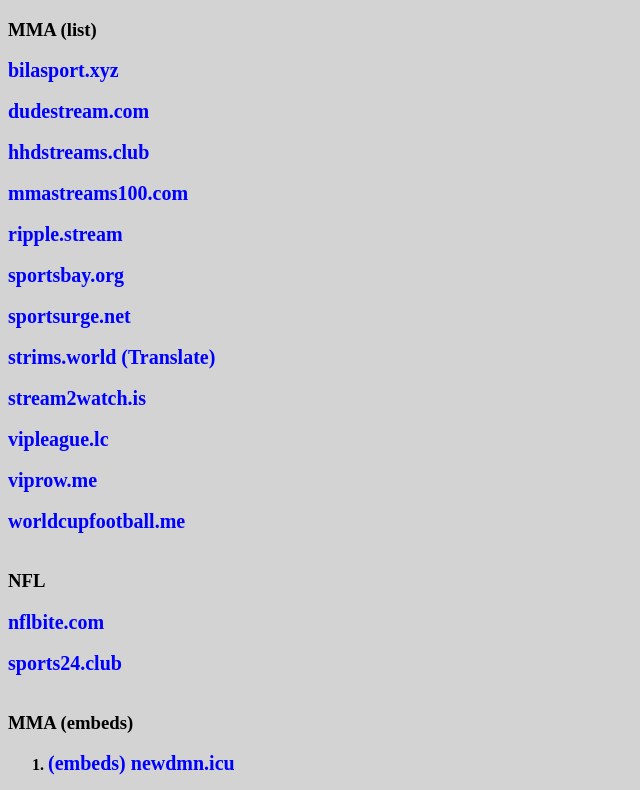
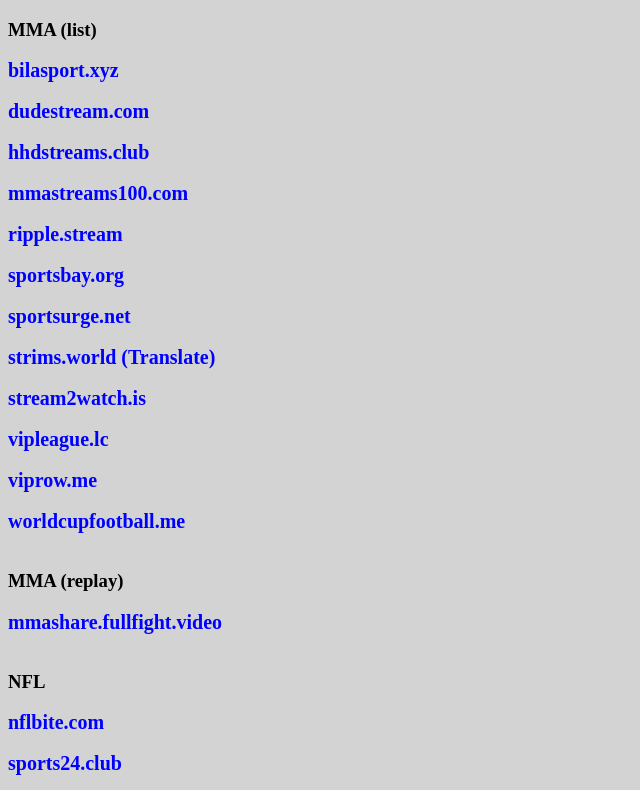
Before and after one commit to aeromady/mma, a plain HTML site: page index.html in a window 1280 px wide. Shown: the top 790 px of the page, without its empty margins (0-640 px from the left). Drawn offline with Linux system fonts and the light colour scheme.

Commit message:
Update index.html

```diff
--- a/index.html
+++ b/index.html
@@ -19,6 +19,8 @@
 	<a href="https://www.vipleague.lc/fighting-sports-stream">vipleague.lc</a><br><br>
 	<a href="https://www.viprow.me/sports-ufc-online">viprow.me</a><br><br>
 	<a href="http://www.worldcupfootball.me/ufc">worldcupfootball.me</a><br><br>
+<h3>MMA (replay)</h3>
+	<a href="https://mmashare.fullfight.video">mmashare.fullfight.video</a><br><br>
 <h3>NFL</h3>
 	<a href="https://nflbite.com/">nflbite.com</a><br><br>
 	<a href="https://sports24.club/">sports24.club</a><br><br>
```
